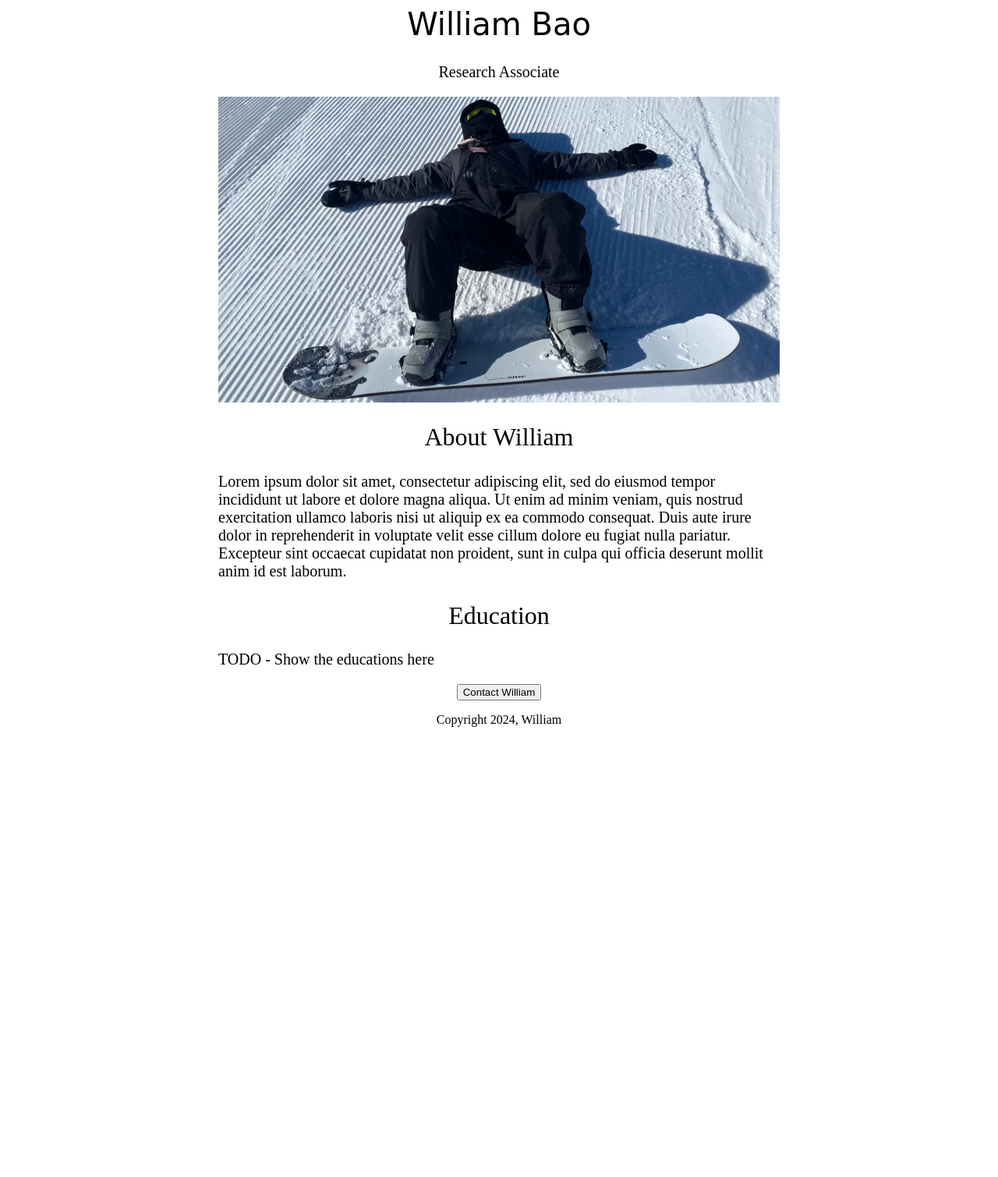
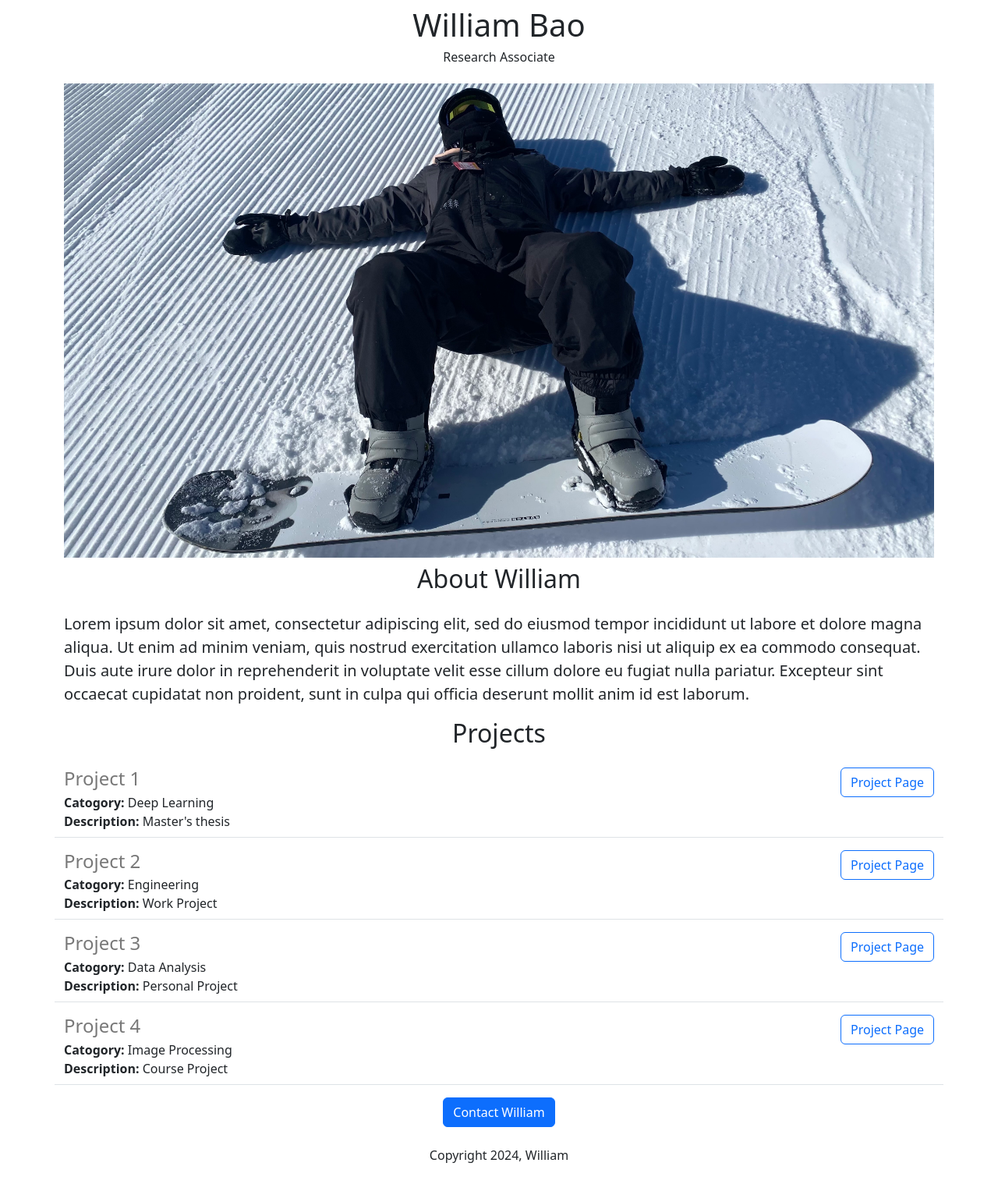
Before and after one commit to WillBao33/William-Website, a Flask app: page / in a window 1280 px wide. Shown: the whole page at 78% size. Before the commit the page ends 932 px from the top, so only its background shows below. Run offline with Flask 3, Linux system fonts and the light colour scheme.

Commit message:
added dynamic data and api route

```diff
--- a/app.py
+++ b/app.py
@@ -1,11 +1,43 @@
-from flask import Flask, render_template
+from flask import Flask, render_template, jsonify
 
 app = Flask(__name__)
+
+PROJECTS = [
+    {
+        'id': 1,
+        'title': 'Project 1',
+        'category': 'Deep Learning',
+        'description': 'Master\'s thesis'
+    },
+    {
+        'id': 2,
+        'title': 'Project 2',
+        'category': 'Engineering',
+        'description': 'Work Project'
+    },
+    {
+        'id': 3,
+        'title': 'Project 3',
+        'category': 'Data Analysis',
+        'description': 'Personal Project'
+    },
+    {
+        'id': 4,
+        'title': 'Project 4',
+        'category': 'Image Processing',
+        'description': 'Course Project'
+    },
+]
 
 
 @app.route("/")
 def hello():
-  return render_template('home.html')
+  return render_template('home.html', projects=PROJECTS)
+
+
+@app.route("/api/projects")
+def list_projects():
+  return jsonify(PROJECTS)
 
 
 if __name__ == "__main__":
--- a/templates/home.html
+++ b/templates/home.html
@@ -2,58 +2,27 @@
 <html>
   <head>
     <title>William Website</title>
-    <style>
-      h1 {
-        color: black;
-        font-size: 40px;
-        font-family: "Lucida Handwriting", cursive;
-        font-weight: normal;
-        text-align: center;
-      }
-      h2 {
-        font-family: Robotol;
-        font-size: 32px;
-        color: black;
-        font-weight: normal;
-        text-align: center;
-      }
-      h3 {
-        color: black;
-        font-size: 20px;
-        font-family: "Times New Roman", serif;
-        font-weight: normal;
-        text-align: center;
-      }
-
-      #snowboarding {
-        width: 100%;
-        coverject-fit: cover;
-      }
-      .bodytext {
-        font-family: "Times New Roman", serif;
-        color: black;
-        font-size: 20px;
-      }
-
-      #container {
-        max-width: 720px;
-        margin: 0 auto 0 auto;
-      }
-    </style>
+    <meta charset="utf-8">
+    <meta name="viewport" content="width=device-width, initial-scale=1">
+    <link href="https://cdn.jsdelivr.net/npm/bootstrap@5.3.3/dist/css/bootstrap.min.css" rel="stylesheet" integrity="sha384-QWTKZyjpPEjISv5WaRU9OFeRpok6YctnYmDr5pNlyT2bRjXh0JMhjY6hW+ALEwIH" crossorigin="anonymous">
   </head>
   <body>
-    <div id="container">
-    <h1>William Bao</h1>
-    <h3>Research Associate</h3>
-    <img id="snowboarding" src="static/snowboarding.jpg">
-    <h2>About William</h2>
-    <p class="bodytext">Lorem ipsum dolor sit amet, consectetur adipiscing elit, sed do eiusmod tempor incididunt ut labore et dolore magna aliqua. Ut enim ad minim veniam, quis nostrud exercitation ullamco laboris nisi ut aliquip ex ea commodo consequat. Duis aute irure dolor in reprehenderit in voluptate velit esse cillum dolore eu fugiat nulla pariatur. Excepteur sint occaecat cupidatat non proident, sunt in culpa qui officia deserunt mollit anim id est laborum. </p>
-    <h2>Education</h2>
-    <p class="bodytext">TODO - Show the educations here</p>
-    <div style="text-align:center;">
-    <button>Contact William</button>
-      <p>Copyright 2024, William</p>
-    </div>
+    <div class="container">
+    <h1 class="text-center mt-2">William Bao</h1>
+    <h3 class="text-center fs-6 mb-4"> Research Associate</h3>
+    <img class="img-fluid" id="snowboarding" src="static/snowboarding.jpg">
+    <h2 class="text-center mt-2 mb-4">About William</h2>
+    <p class="lead">Lorem ipsum dolor sit amet, consectetur adipiscing elit, sed do eiusmod tempor incididunt ut labore et dolore magna aliqua. Ut enim ad minim veniam, quis nostrud exercitation ullamco laboris nisi ut aliquip ex ea commodo consequat. Duis aute irure dolor in reprehenderit in voluptate velit esse cillum dolore eu fugiat nulla pariatur. Excepteur sint occaecat cupidatat non proident, sunt in culpa qui officia deserunt mollit anim id est laborum. </p>
+    <h2 class="text-center mt-2 mb-4">Projects</h2>
+      <div>
+        {% for project in projects %}
+          {% include 'project.html' %}
+        {% endfor %}
+      </div>
+    <div class="text-center">
+    <button class="btn btn-primary">Contact William</button>
+      <p class="mt-4 fs-6">Copyright 2024, William</p>
+      </div>
     </div>
   </body>
 </html>
--- /dev/null
+++ b/templates/project.html
@@ -0,0 +1,19 @@
+<div class="border-bottom row" style="margin-bottom:16px;padding-bottom:8px;">
+  <div class="col-9">
+  <h4
+    style= "color:rgb(120,120,120); margin-bottom:4px;">
+    {{project['title']}}
+  </h4>
+  <div>
+    <b>Catogory: </b>{{project['category']}}
+  </div>
+  {% if 'description' in project %}
+  <div>
+    <b>Description: </b>{{project['description']}}
+  </div>
+  {% endif %}
+  </div>
+  <div class = "col-3 text-end">
+    <button type="button" class="btn btn-outline-primary float-right">Project Page</button>
+  </div>
+</div>
```
